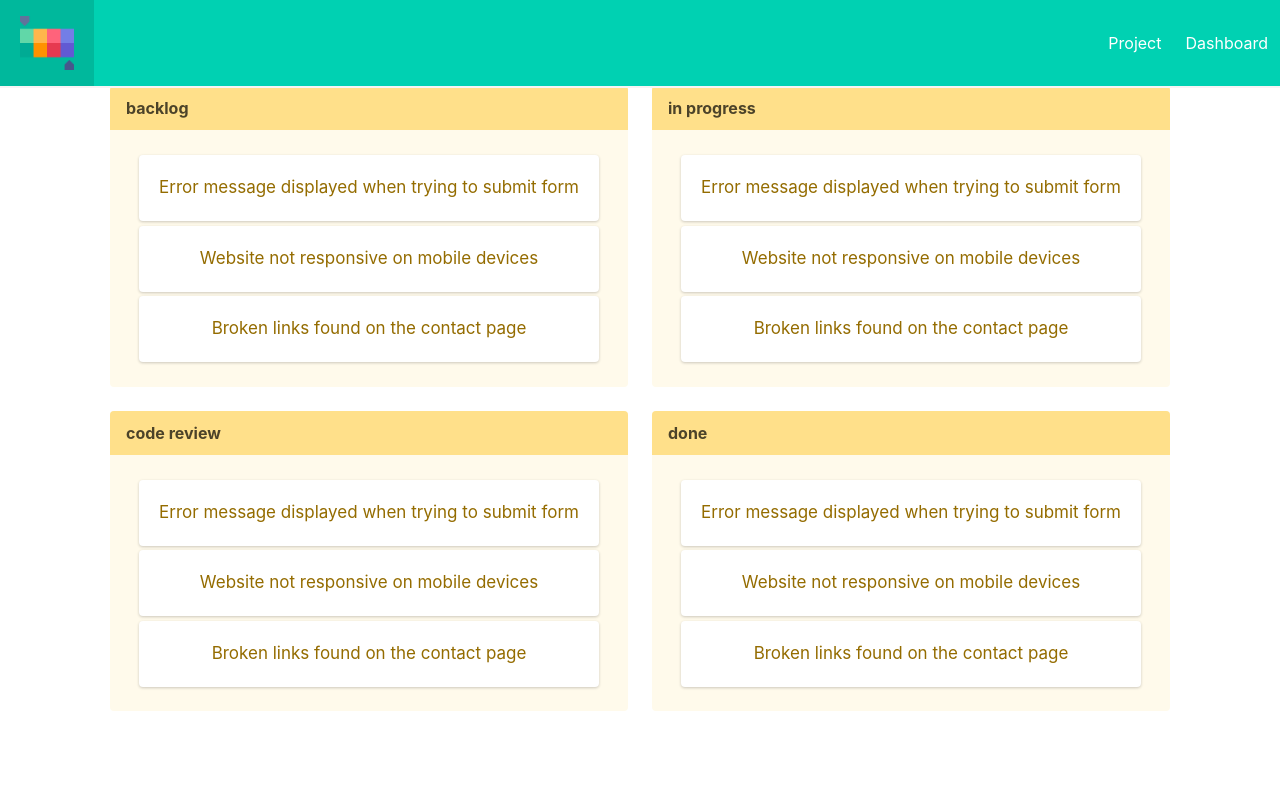
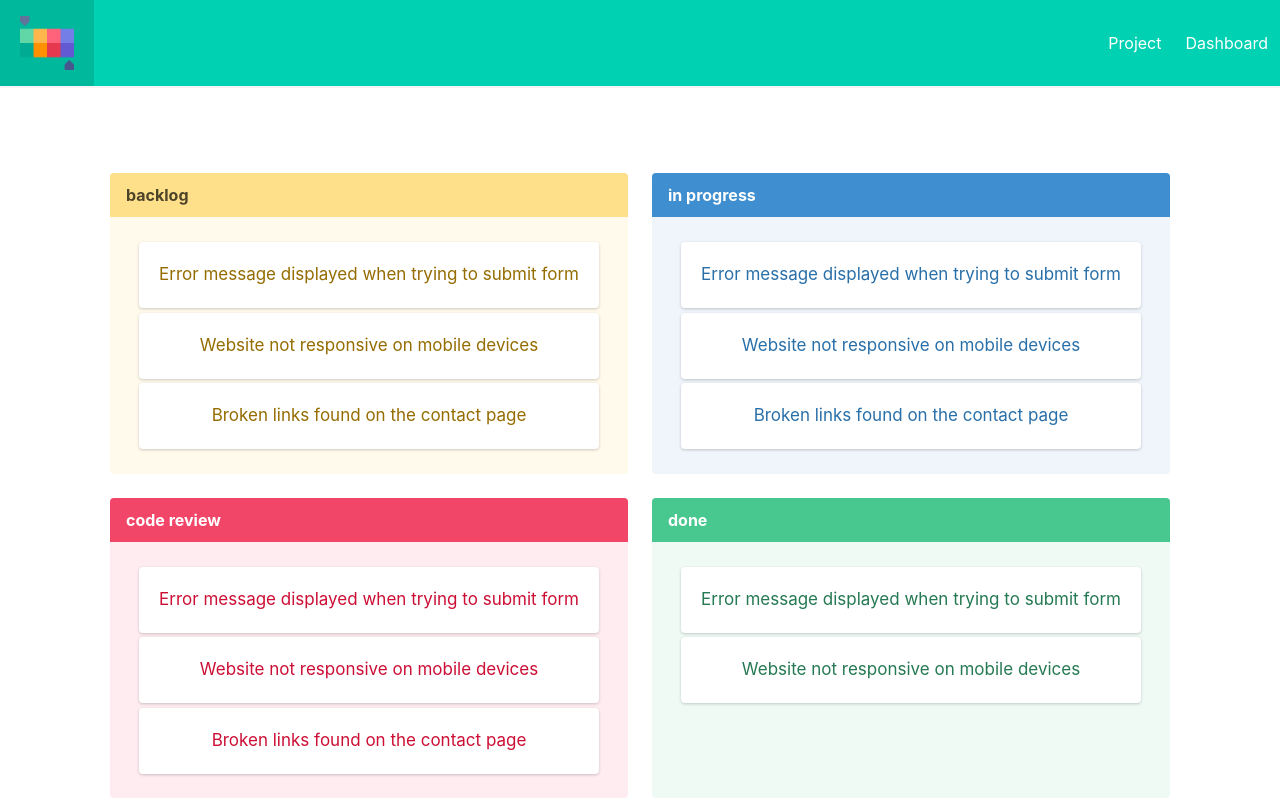
Before and after one commit to tricia-holmes/issue-tracker, a React (Vite) app: page / in a window 1280 px wide. Built offline with nearby package versions, Linux system fonts and the light colour scheme.

Commit message:
Add swimlane styling

```diff
--- a/index.html
+++ b/index.html
@@ -5,7 +5,12 @@
     <meta name="viewport" content="width=device-width, initial-scale=1.0" />
     <link rel="icon" type="image/svg+xml" href="/vite.svg" />
     <title>Issue Tracker</title>
-    <link rel="stylesheet" href="https://cdn.jsdelivr.net/npm/bulma@0.9.4/css/bulma.min.css">
+    <link rel="stylesheet" href="https://cdn.jsdelivr.net/npm/bulma@0.9.4/css/bulma.min.css" />
+    <style>
+      .column {
+        display: flex;
+      }
+    </style>
   </head>
   <body>
     <div id="root"></div>
--- a/src/App.css
+++ b/src/App.css
@@ -8,11 +8,24 @@
   text-align: center;
   cursor: pointer;
   font-size: 17px;
-  -webkit-box-shadow: 0px 1px 3px 0 rgba(0,0,0,0.2);
-  box-shadow: 0px 1px 3px 0 rgba(0,0,0,0.2);
+  -webkit-box-shadow: 0px 1px 3px 0 rgba(0, 0, 0, 0.2);
+  box-shadow: 0px 1px 3px 0 rgba(0, 0, 0, 0.2);
   margin: 5px;
-  word-break: break-all;
+  word-wrap: break-word;
   padding: 20px;
   background: #fff;
   border-radius: 4px;
 }
+
+.board-container {
+  margin-top: 75px;
+}
+
+.cards-container {
+  max-width: 95%;
+}
+
+
+/* .column {
+  display: flex;
+} */
--- a/src/App.tsx
+++ b/src/App.tsx
@@ -2,15 +2,12 @@ import { useState } from 'react'
 import './App.css'
 import Board from './components/Board'
 import Nav from './components/Nav'
-import Swimlane from './components/Swimlane'
 
 function App() {
   return (
     <>
       <Nav />
-      <div className='container'>
-        <Board />
-      </div>
+      <Board />
     </>
   )
 }
--- a/src/components/Board.tsx
+++ b/src/components/Board.tsx
@@ -12,6 +12,7 @@ export default function Board() {
           description:
             'Users are reporting an issue when trying to submit a form on the website. Upon clicking the submit button, an error message appears reading "An error has occurred, please try again later." This issue is affecting a number of users and is preventing them from submitting the form successfully.',
           status: 'Backlog',
+          color: 'waring',
         },
         {
           id: 2,
@@ -28,6 +29,7 @@ export default function Board() {
           status: 'Backlog',
         },
       ],
+      color: 'warning',
     },
     {
       type: 'in progress',
@@ -54,6 +56,7 @@ export default function Board() {
           status: 'Backlog',
         },
       ],
+      color: 'info',
     },
     {
       type: 'code review',
@@ -80,6 +83,7 @@ export default function Board() {
           status: 'Backlog',
         },
       ],
+      color: 'danger',
     },
     {
       type: 'done',
@@ -98,22 +102,20 @@ export default function Board() {
             'Users are reporting an issue when trying to submit a form on the website. Upon clicking the submit button, an error message appears reading "An error has occurred, please try again later." This issue is affecting a number of users and is preventing them from submitting the form successfully.',
           status: 'Backlog',
         },
-        {
-          id: 3,
-          title: 'Broken links found on the contact page',
-          description:
-            'Users are reporting an issue when trying to submit a form on the website. Upon clicking the submit button, an error message appears reading "An error has occurred, please try again later." This issue is affecting a number of users and is preventing them from submitting the form successfully.',
-          status: 'Backlog',
-        },
       ],
+      color: 'success',
     },
   ]
 
-  const swimlanes = statuses.map((status, index) => <Swimlane key={`status ${index}`} type={status.type} tickets={status.tickets} />)
+  const swimlanes = statuses.map((status, index) => (
+    <Swimlane key={`status ${index}`} type={status.type} tickets={status.tickets} color={status.color} />
+  ))
 
   return (
-    <div className='level-item'>
-      <div className='columns is-multiline is-centered cards-container'>{swimlanes}</div>
-    </div>
+    <section className='container cards-container'>
+      <div className='level-item'>
+        <div className='columns is-mobile is-centered is-multiline board-container'>{swimlanes}</div>
+      </div>
+    </section>
   )
 }
--- a/src/components/Swimlane.tsx
+++ b/src/components/Swimlane.tsx
@@ -1,7 +1,7 @@
 import { SwimlaneProps } from '../types/types'
 import Ticket from './Ticket'
 
-export default function Swimlane({type, tickets} : SwimlaneProps) {
+export default function Swimlane({type, tickets, color} : SwimlaneProps) {
 
   const swimlaneTickets = tickets.map((ticket, index) => (
     <Ticket key={`ticket ${index}`}id={ticket.id} title={ticket.title} description={ticket.description} status={ticket.status} />
@@ -9,7 +9,7 @@ export default function Swimlane({type, tickets} : SwimlaneProps) {
 
   return (
     <section className='column is-narrow'>
-      <article className='message is-warning'>
+      <article className={`message is-${color}`}>
         <div className='message-header'>
           <p>{type}</p>
         </div>
--- a/src/types/types.ts
+++ b/src/types/types.ts
@@ -8,4 +8,5 @@ export type TicketProps = {
 export type SwimlaneProps = {
   type: string
   tickets: TicketProps[]
+  color: string
 }
```
